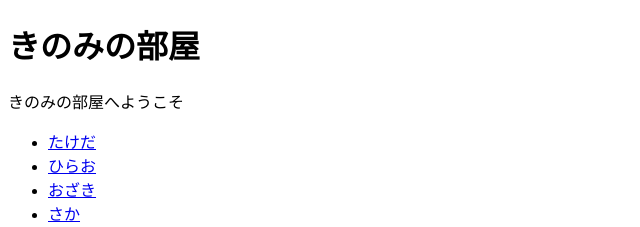
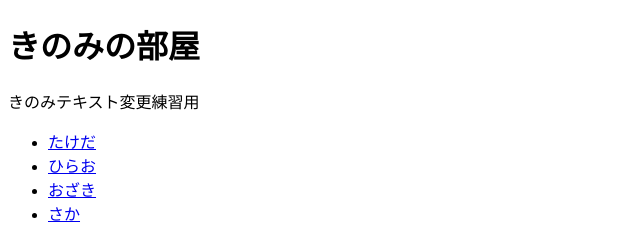
Before and after one commit to haru-programming/company_practice, a plain HTML site: page kinomi/index.html in a window 1280 px wide. Shown: the top 227 px of the page, 0-640 px from the left. Drawn offline with Linux system fonts and the light colour scheme.

Commit message:
kinomiの部屋のテキスト変更

```diff
--- a/kinomi/index.html
+++ b/kinomi/index.html
@@ -7,7 +7,7 @@
   </head>
   <body>
     <h1>きのみの部屋</h1>
-    <p>きのみの部屋へようこそ</p>
+    <p>きのみテキスト変更練習用</p>
 
     <nav>
       <ul>
```
